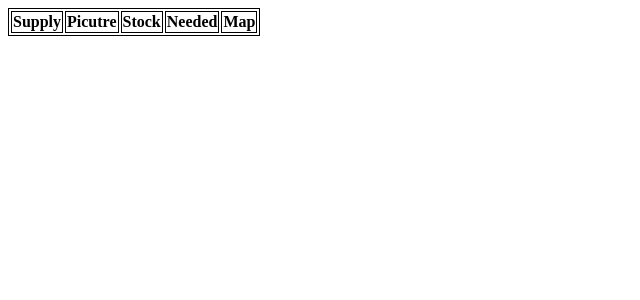
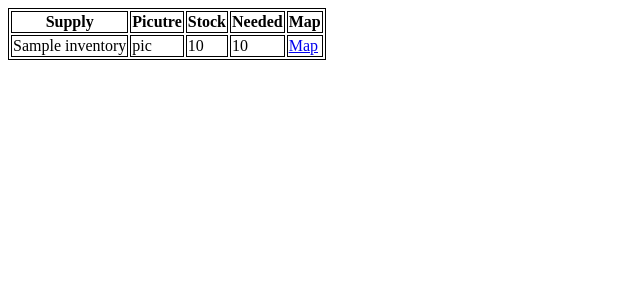
Before and after one commit to areezvisram/RUHacks-2020-COVID-19-Inventory-Management, a Flask app: page /inventory in a window 1280 px wide. Shown: the top 300 px of the page, without its empty margins (0-640 px from the left). Run offline with Flask 2, Linux system fonts and the light colour scheme; a database or web service that is not in the repository returns one stand-in record (values such as "Sample title"); lists and menus that the app fills with data are empty.

Commit message:
added dynamic table to inventory page
table is created based on the entries in the data base

```diff
--- a/app.py
+++ b/app.py
@@ -7,8 +7,8 @@ app = Flask(__name__)
 load_dotenv()
 
 cluster = MongoClient(os.environ.get("MONGO_CONNECTION_STRING"))
-db = cluster["ru_hacks"]["inventory"]
-print(db.find_one({"name":"face mask"}))
+inv = cluster["ru_hacks"]["inventory"]
+# print(inv.find_one({"name":"face mask"}))
 
 @app.route("/")
 def home():
@@ -22,7 +22,9 @@ def redirect_home():
 
 @app.route("/inventory")
 def inventory():
-	return render_template("inventory.html")
+	supplies = list(inv.find({}))
+	# print(supplies)
+	return render_template("inventory.html", inventory=supplies)
 
 @app.route("/about")
 def about():
--- a/templates/inventory.html
+++ b/templates/inventory.html
@@ -18,6 +18,16 @@
 			<th>Needed</th>
 			<th>Map</th>
 		</tr>
+		{% for item in inventory %}
+		<script type="text/javascript"> console.log("test")</script>
+		<tr>
+			<td>{{ item["name"] }}</td>
+			<td>pic</td>
+			<td>{{ item["stock_total"] }}</td>
+			<td>{{ item["needed_total"] }}</td>
+			<td><a href="#">Map</a></td>
+		</tr>
+		{% endfor %}
 	</table>
 </body>
 </html>
```
